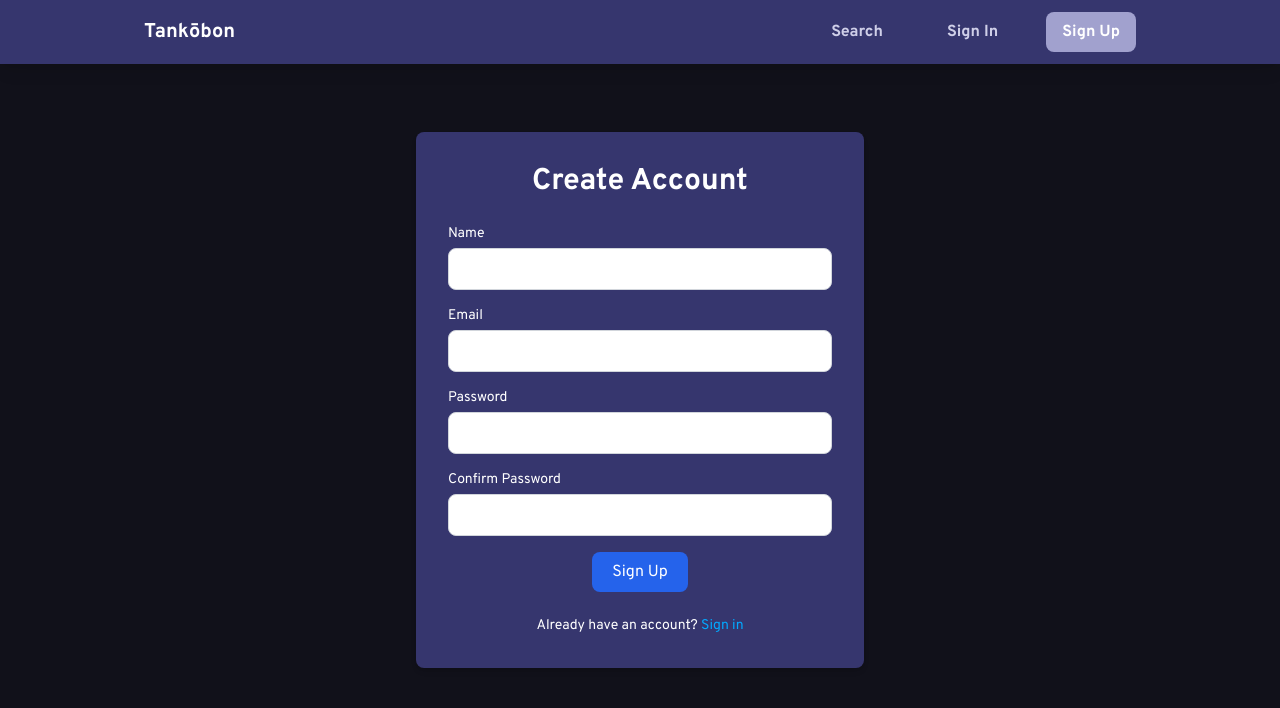
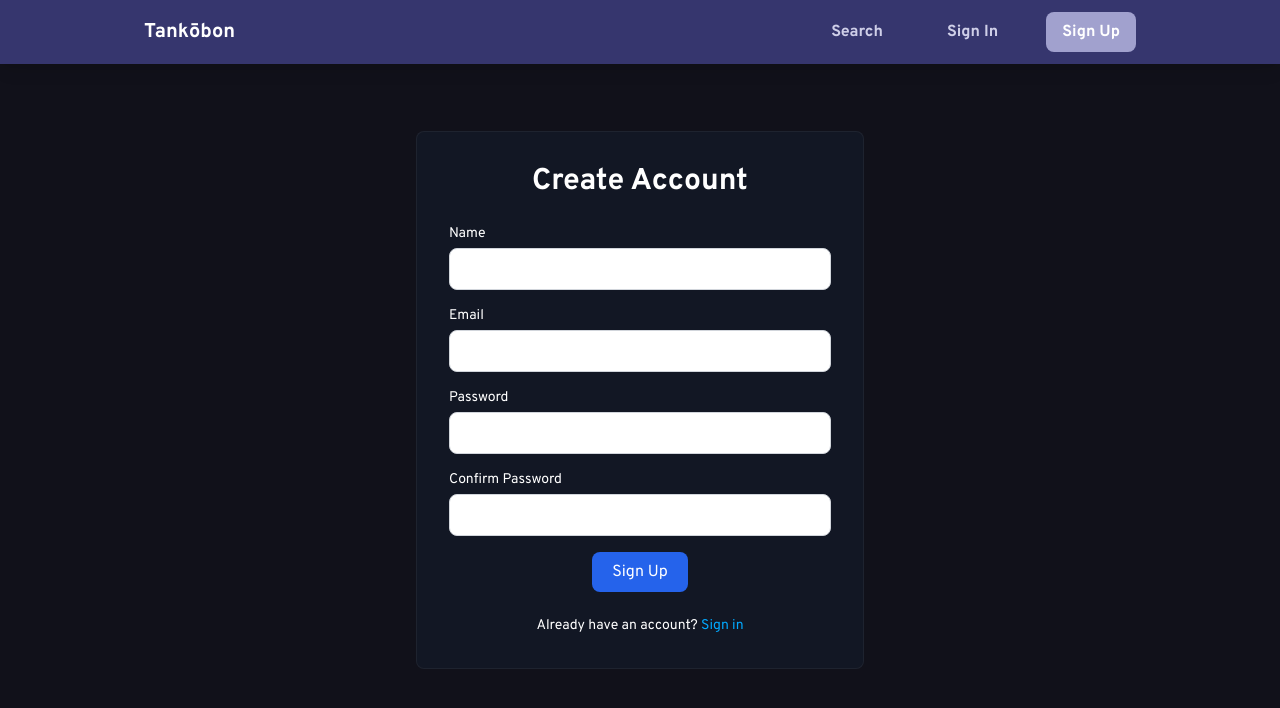
Before and after one commit to laxnat/Tankobon, a Next.js app: page /register in a window 1280 px wide. Shown: the top 708 px of the page. Built offline with nearby package versions, Linux system fonts and the light colour scheme; no server answers.

Commit message:
Updated color theme

```diff
--- a/app/login/page.tsx
+++ b/app/login/page.tsx
@@ -50,7 +50,7 @@ export default function LoginPage() {
 
   return (
     <div className="min-h-screen flex items-center justify-center p-4">
-      <div className="bg-dark-purple p-8 rounded-lg shadow-md w-full max-w-md">
+      <div className="bg-light-navy/50 p-8 rounded-lg border border-white/5 w-full max-w-md">
         <h1 className="text-3xl font-bold text-white mb-6 text-center">Sign In</h1>
 
         {success && (
--- a/app/register/page.tsx
+++ b/app/register/page.tsx
@@ -58,7 +58,7 @@ export default function RegisterPage() {
 
   return (
     <div className="min-h-screen flex items-center justify-center p-4">
-      <div className="bg-dark-purple p-8 rounded-lg shadow-md w-full max-w-md">
+      <div className="bg-light-navy/50 p-8 rounded-lg border border-white/5 w-full max-w-md">
         <h1 className="text-3xl font-bold text-white mb-6 text-center">Create Account</h1>
 
         {error && (
```
